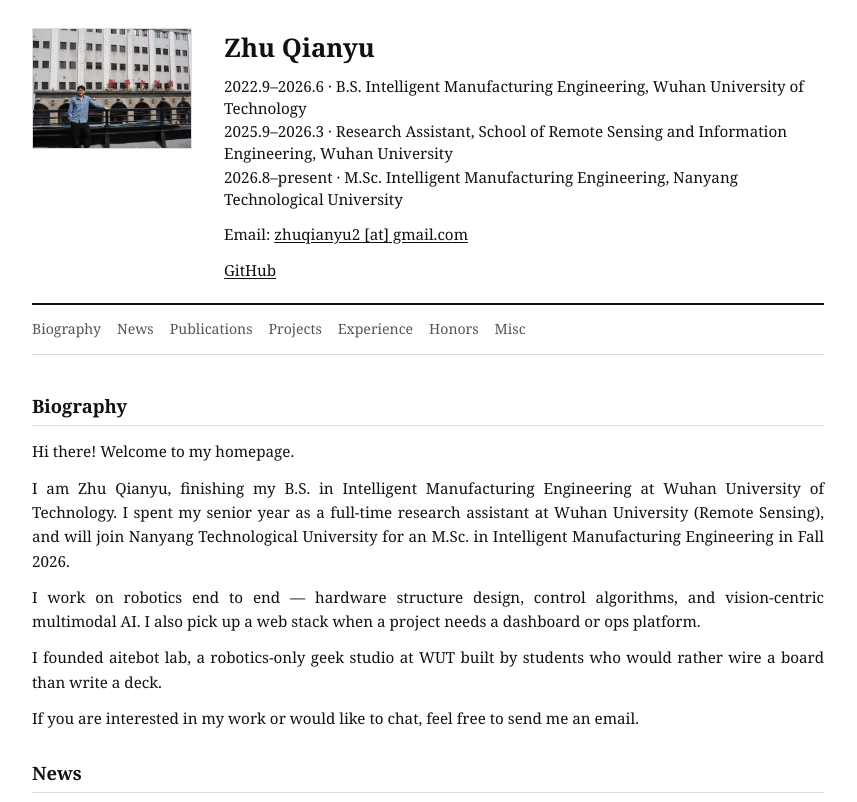
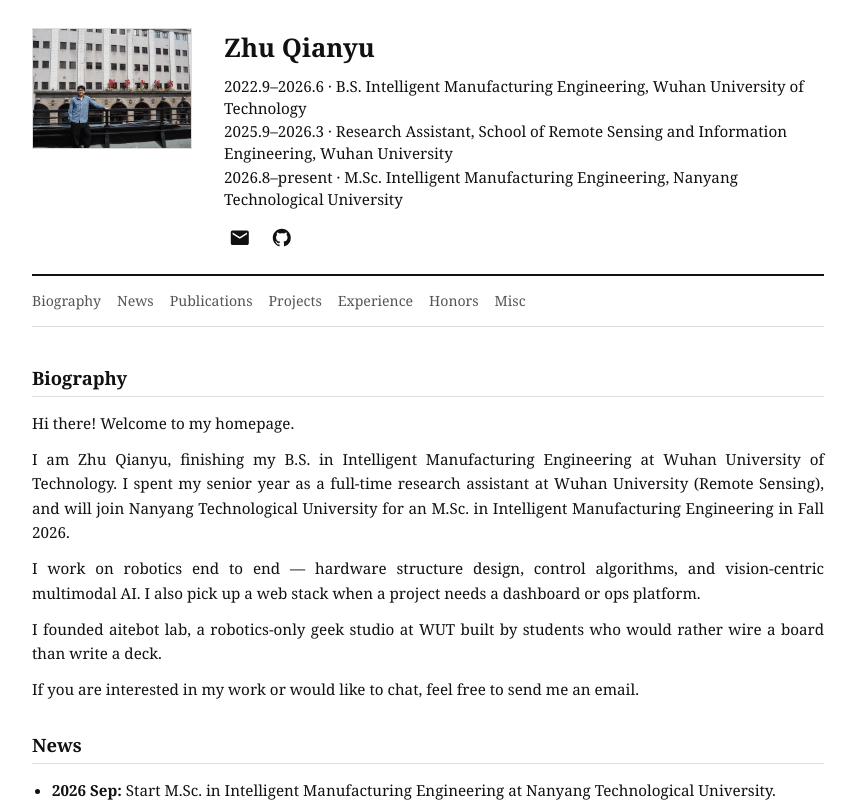
Before and after one commit to Zhu-Qianyu/Zhu-Qianyu, a Vue app: page / in a window 1280 px wide. Shown: the top 802 px of the page, without its empty margins (212-1069 px from the left). Built offline with nearby package versions, Linux system fonts and the light colour scheme.

Commit message:
Replace email and GitHub text with icon links in banner.

```diff
--- a/src/App.vue
+++ b/src/App.vue
@@ -35,13 +35,30 @@ function scrollTo(id) {
       <div class="banner-info">
         <h1>{{ profile.nameEn }}</h1>
         <p v-for="line in profile.affiliation" :key="line" class="affiliation">{{ line }}</p>
-        <p class="contact-line">
-          Email:
-          <a :href="`mailto:${profile.email}`">{{ profile.email.replace('@', ' [at] ') }}</a>
-        </p>
-        <p class="links-line">
-          <a :href="profile.github" target="_blank" rel="noopener noreferrer">GitHub</a>
-        </p>
+        <div class="icon-links">
+          <a
+            :href="`mailto:${profile.email}`"
+            class="icon-link"
+            :aria-label="`Email ${profile.email}`"
+            :title="profile.email"
+          >
+            <svg xmlns="http://www.w3.org/2000/svg" viewBox="0 0 24 24" aria-hidden="true">
+              <path d="M20 4H4c-1.1 0-2 .9-2 2v12c0 1.1.9 2 2 2h16c1.1 0 2-.9 2-2V6c0-1.1-.9-2-2-2zm0 4-8 5-8-5V6l8 5 8-5v2z" />
+            </svg>
+          </a>
+          <a
+            :href="profile.github"
+            class="icon-link"
+            aria-label="GitHub"
+            title="GitHub"
+            target="_blank"
+            rel="noopener noreferrer"
+          >
+            <svg xmlns="http://www.w3.org/2000/svg" viewBox="0 0 24 24" aria-hidden="true">
+              <path d="M12 2C6.477 2 2 6.484 2 12.021c0 4.428 2.865 8.184 6.839 9.504.5.092.682-.217.682-.483 0-.237-.009-.868-.014-1.703-2.782.605-3.369-1.343-3.369-1.343-.454-1.158-1.11-1.466-1.11-1.466-.908-.62.069-.608.069-.608 1.003.07 1.531 1.032 1.531 1.032.892 1.53 2.341 1.088 2.91.832.092-.647.35-1.088.636-1.338-2.22-.253-4.555-1.113-4.555-4.951 0-1.093.39-1.988 1.029-2.688-.103-.253-.446-1.272.098-2.65 0 0 .84-.27 2.75 1.026A9.564 9.564 0 0 1 12 6.844c.85.004 1.705.115 2.504.337 1.909-1.296 2.747-1.027 2.747-1.027.546 1.379.202 2.398.1 2.651.64.7 1.028 1.595 1.028 2.688 0 3.848-2.339 4.695-4.566 4.943.359.309.678.92.678 1.855 0 1.338-.012 2.419-.012 2.747 0 .268.18.58.688.482A10.019 10.019 0 0 0 22 12.021C22 6.484 17.523 2 12 2z" />
+            </svg>
+          </a>
+        </div>
       </div>
     </header>
 
@@ -184,10 +201,31 @@ function scrollTo(id) {
   margin-bottom: 0.1rem;
 }
 
-.contact-line,
-.links-line {
+.icon-links {
+  display: flex;
+  align-items: center;
+  gap: 0.6rem;
   margin-top: 0.75rem;
-  font-size: 0.95rem;
+}
+
+.icon-link {
+  display: inline-flex;
+  align-items: center;
+  justify-content: center;
+  width: 2rem;
+  height: 2rem;
+  text-decoration: none;
+  color: var(--c-text);
+}
+
+.icon-link:hover {
+  color: var(--c-muted);
+}
+
+.icon-link svg {
+  width: 1.35rem;
+  height: 1.35rem;
+  fill: currentColor;
 }
 
 .toc {
```
